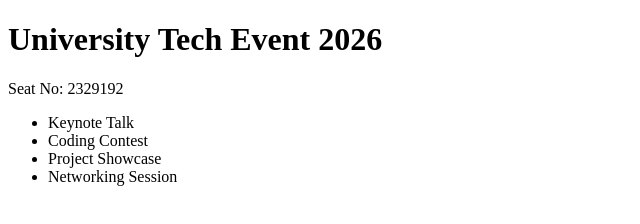
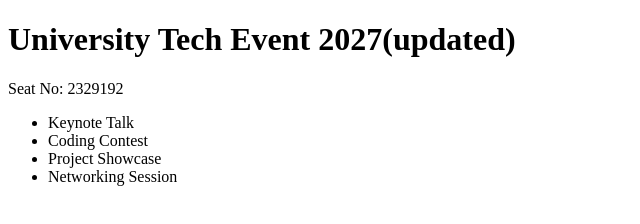
Before and after one commit to Wasifa-Afroz/devops-b-2329192, a plain HTML site: page site/index.html in a window 1280 px wide. Shown: the whole page, without its empty margins (0-640 px from the left). Drawn offline with Linux system fonts and the light colour scheme.

Commit message:
Update heading

```diff
--- a/site/index.html
+++ b/site/index.html
@@ -2,7 +2,7 @@
 <html>
 <head><title>Tech Event</title></head>
 <body>
-  <h1>University Tech Event 2026</h1>
+  <h1>University Tech Event 2027(updated)</h1>
   <p>Seat No: 2329192</p>
   <ul>
     <li>Keynote Talk</li>
```
